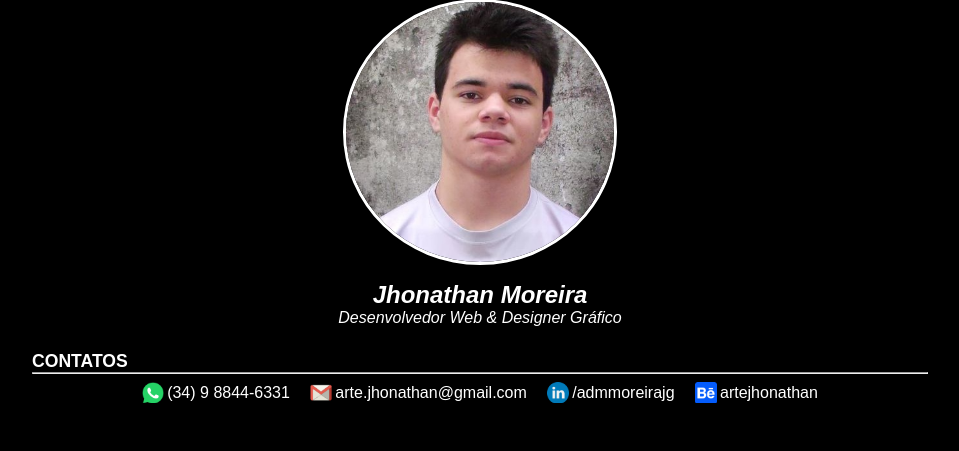
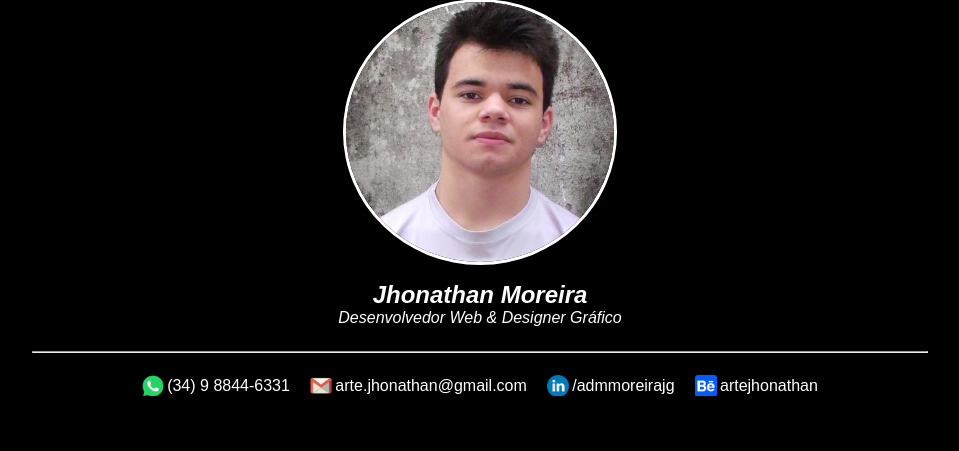
Before and after one commit to nathangmoreira/nathangmoreira.github.io, a PHP site: page / in a window 1280 px wide. Shown: the part 97-548 px from the top of the page, without its empty margins (160-1119 px from the left). Run offline with PHP 8.4, Linux system fonts and the light colour scheme.

Commit message:
Removação do título Contato

```diff
--- a/estilo.css
+++ b/estilo.css
@@ -56,7 +56,7 @@ body{
 }
 
 .contato hr{
-    margin: 0 0 0.1em 0;
+    margin: 0 0 1em 0;
     padding: 0;
 }
 
--- a/index.html
+++ b/index.html
@@ -29,7 +29,6 @@
 
             <!-- Contato -->
             <div class="contato">
-                <h1>CONTATOS</h1>
                 <hr>
                 <ul>
                     <a href="http://wa.me/5534988446331" target="_blank"><li id="whatsapp">(34) 9 8844-6331</li></a>
```
